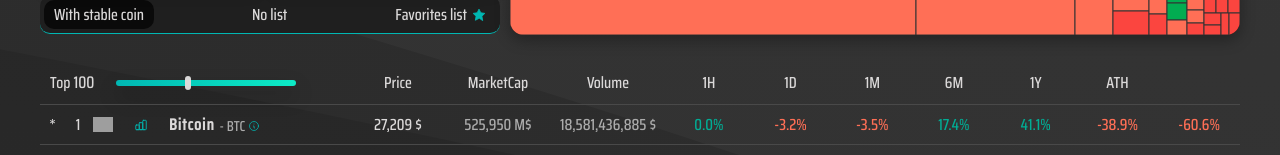
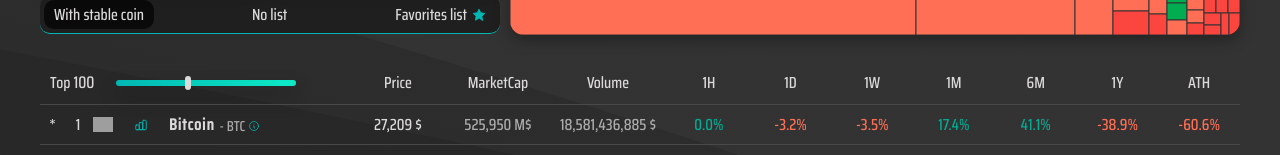
Before and after one commit to ZhannaZucher/crypto-dashboard, a Next.js app: page / in a window 1280 px wide. Shown: the part 166-321 px from the top of the page. Built offline with nearby package versions, Linux system fonts and the light colour scheme; no server answers; grey boxes are pictures that could not be loaded; a web font is replaced by a local one.

Commit message:
add 1week column

```diff
--- a/app/components/Table.tsx
+++ b/app/components/Table.tsx
@@ -18,6 +18,7 @@ const Table = () => {
     "Volume",
     "1H",
     "1D",
+    "1W",
     "1M",
     "6M",
     "1Y",
```
